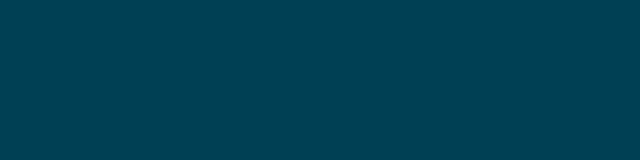
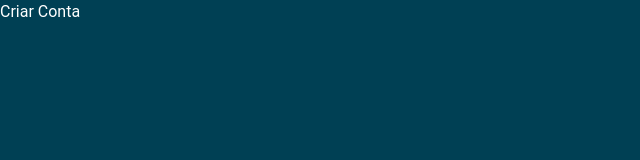
Before and after one commit to nadiduno/flyrecursos, a React (Vite) app: page /criarconta in a window 1280 px wide. Before the commit this address had no page. Shown: the top 160 px of the page, without its empty margins (0-640 px from the left). Built offline with nearby package versions, Linux system fonts and the light colour scheme.

Commit message:
Nuevas rotas: Login e Criar Conta

```diff
--- a/src/Router.tsx
+++ b/src/Router.tsx
@@ -1,10 +1,14 @@
 import { Routes, Route } from 'react-router-dom'
 import { HomePage } from "./pages/HomePage";
+import { Login } from './pages/login';
+import { CriarConta } from './pages/CriarConta';
 
 export function Router() {
     return (
         <Routes >
             <Route path='/' element={<HomePage />} />
+            <Route path='/login' element={<Login />} />
+            <Route path='/criarconta' element={<CriarConta />} />
         </Routes>
     )
 }
--- /dev/null
+++ b/src/pages/CriarConta.tsx
@@ -0,0 +1,5 @@
+export function CriarConta(){
+    return(
+        <>Criar Conta</>
+    )
+}
--- /dev/null
+++ b/src/pages/Login.tsx
@@ -0,0 +1,5 @@
+export function Login(){
+    return(
+        <>Login</>
+    )
+}
```
